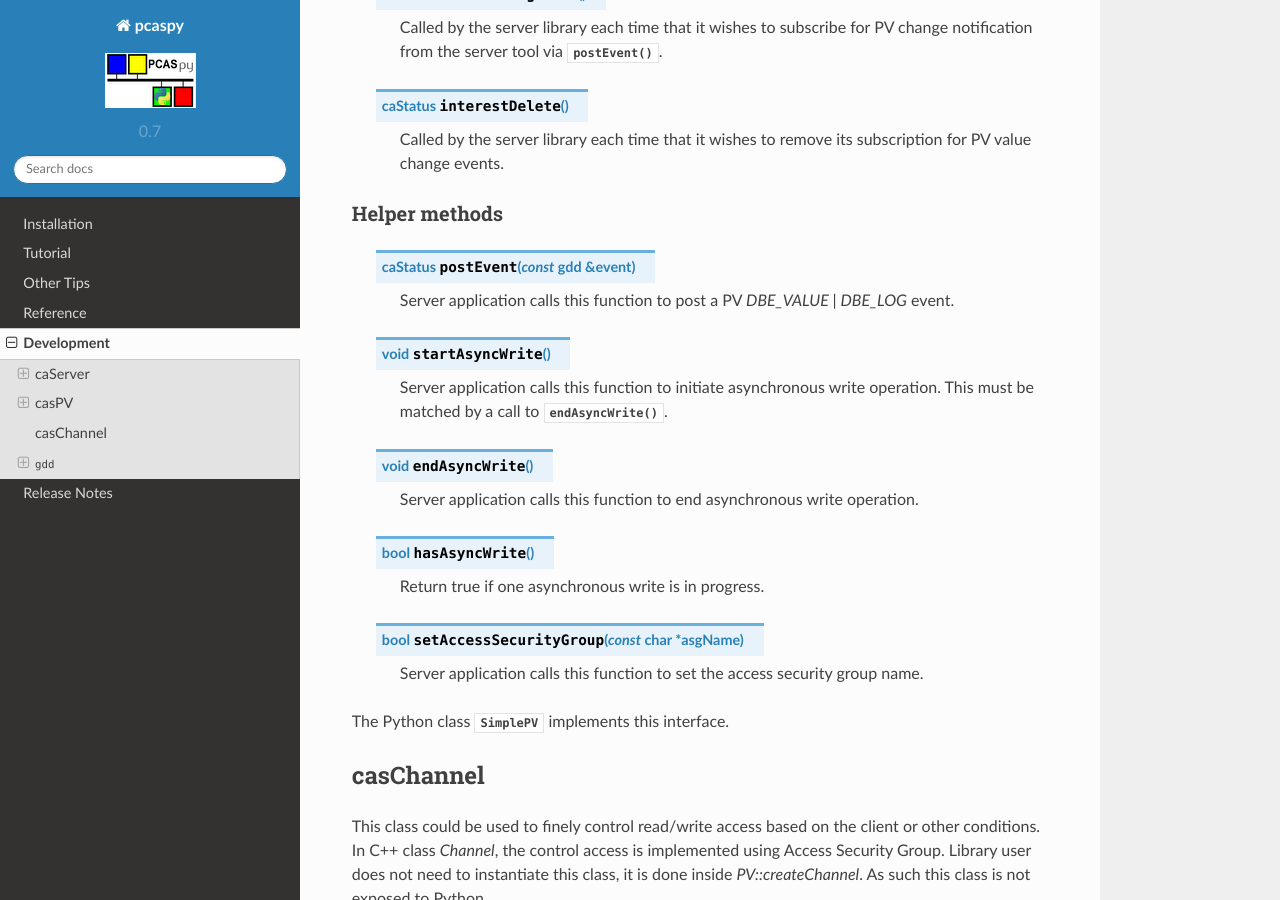
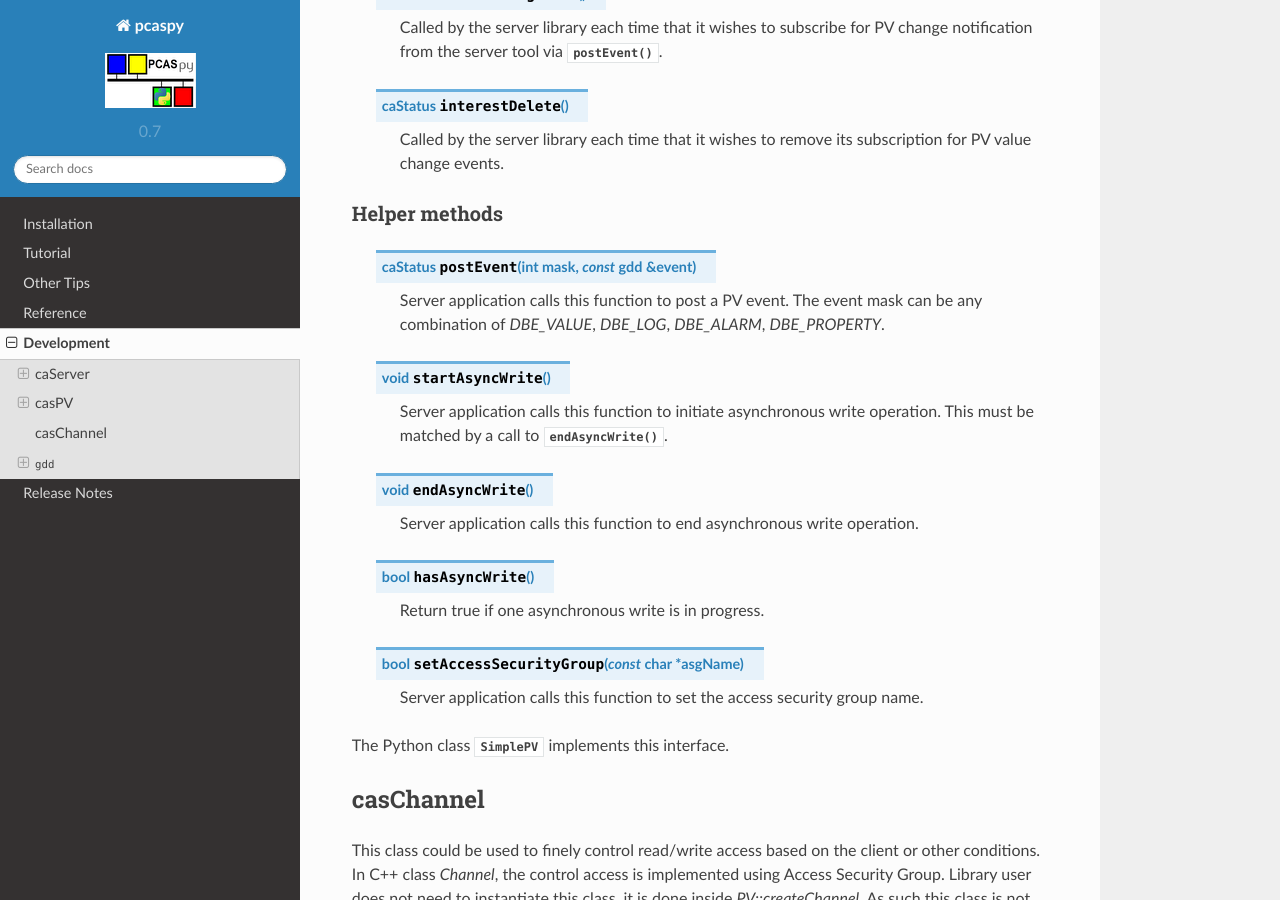
Before and after one commit to paulscherrerinstitute/pcaspy, a Sphinx documentation site: the page built from docs/source/development.rst, in a window 1280 px wide and 900 px high, scrolled down 2485 px. Built offline with Sphinx 7.4.7 and the Read the Docs theme 2.0.0, drawn with Linux system fonts in a browser that asks for light colours.

Commit message:
update postEvent method's document

```diff
--- a/docs/source/development.rst
+++ b/docs/source/development.rst
@@ -117,9 +117,10 @@ Virtual methods
 
 Helper methods
 ~~~~~~~~~~~~~~
-    .. cpp:function:: caStatus postEvent(const gdd & event)
+    .. cpp:function:: caStatus postEvent(int mask, const gdd & event)
 
-      Server application calls this function to post a PV *DBE_VALUE | DBE_LOG* event.
+      Server application calls this function to post a PV event.
+      The event mask can be any combination of *DBE_VALUE*,  *DBE_LOG*, *DBE_ALARM*, *DBE_PROPERTY*.
 
     .. cpp:function:: void startAsyncWrite()
 
```
